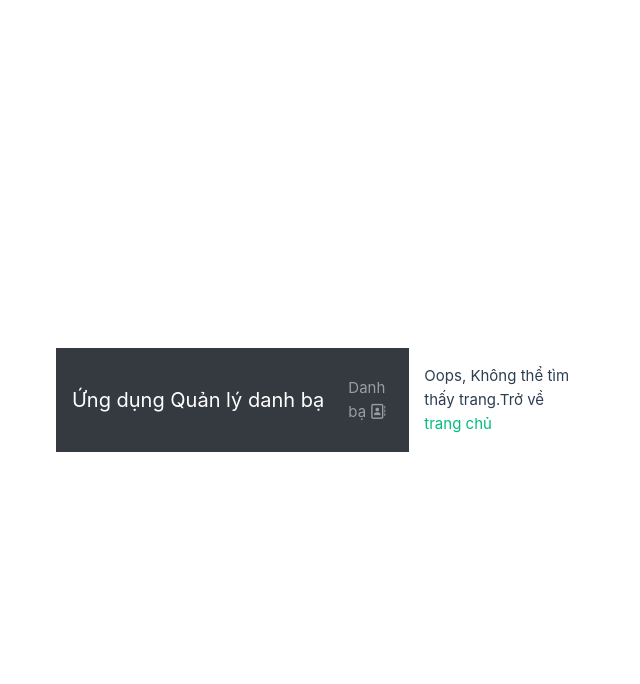
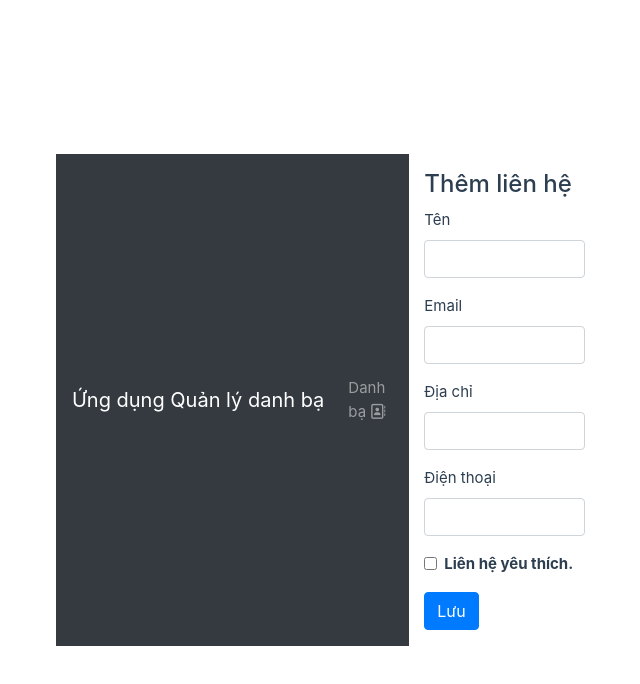
Before and after one commit to Nhu-quyn/B2110095_NguyenThiNhuQuynh_Frontend, a Vue app: page /contacts/add in a window 1280 px wide. Shown: the top 684 px of the page, without its empty margins (8-648 px from the left). Built offline with nearby package versions, Linux system fonts and the light colour scheme; no server answers.

Commit message:
Them lien he

```diff
--- a/src/router/index.js
+++ b/src/router/index.js
@@ -18,6 +18,11 @@
         component: () => import("@/views/ContactEdit.vue"),
         props: true
     },
+    {
+        path: "/contacts/add",
+        name: "contact.add",
+        component: () => import("@/views/ContactAdd.vue"),
+    },
 ];
 
 const router = createRouter ({
--- /dev/null
+++ b/src/views/ContactAdd.vue
@@ -0,0 +1,50 @@
+<template>
+    <div v-if="contact" class="page">
+        <h4>Thêm liên hệ</h4>
+        <ContactForm
+            :contact="contact"
+            @submit:contact="createContact"
+        />
+        <p>{{ message }}</p>
+    </div>
+</template>
+<script>
+import ContactForm from "@/components/ContactForm.vue";
+import ContactService from "@/services/contact.service";
+export default {
+    components: {
+        ContactForm,
+    },
+    props: {
+
+    },
+    data() {
+        return {
+            contact: null,
+            message: "",
+    };
+},
+    methods: {
+        async createContact(data) {
+            try {
+                    await ContactService.create(data);
+                    this.message='Liên hệ được thêm vào thành công.';
+                 } catch (error) {
+                    console.log(error);
+                 }
+                },
+            },
+    created() {
+        const newContact = {
+            name: "",
+            email: "",
+            address: "",
+            phone: "",
+            Favorite: false,
+        }
+        this.contact= newContact;
+        this.message="";
+    },
+
+};
+</script>
```
